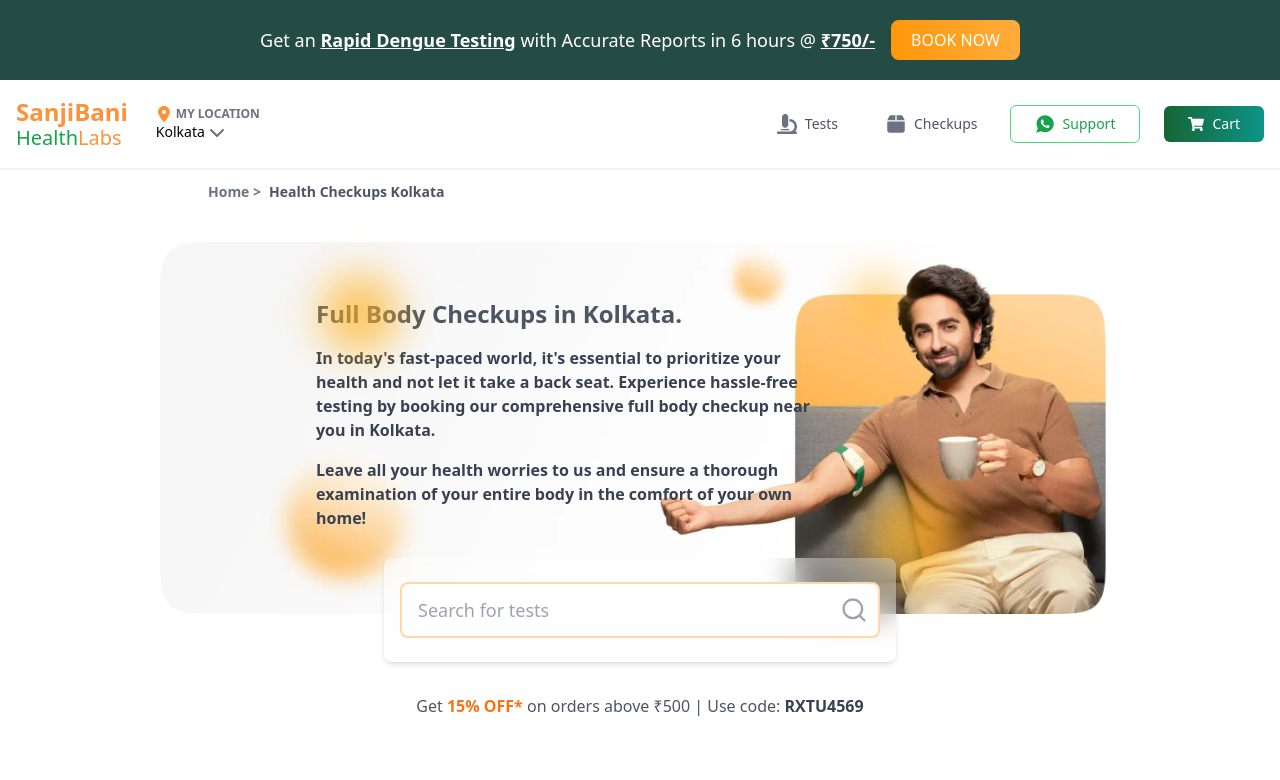
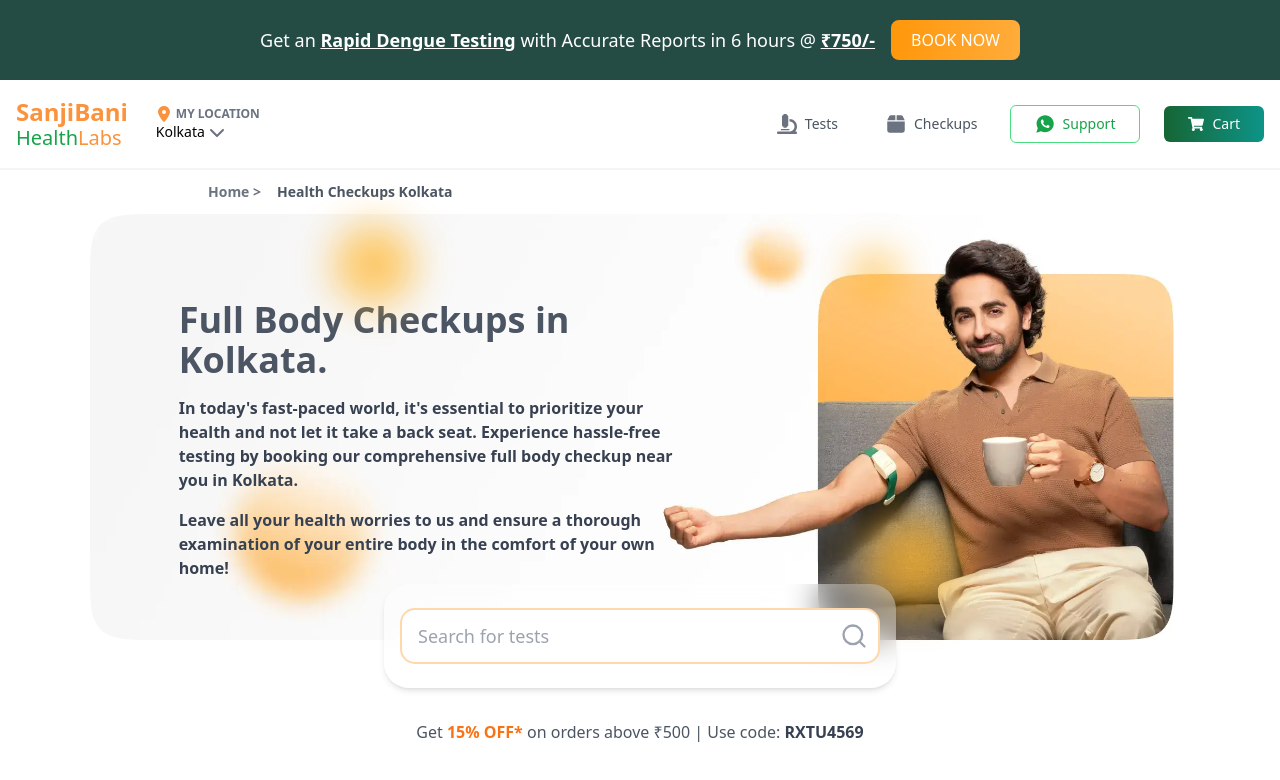
Before and after one commit to abhijitshyamal005/Sanjibani_Health_Lab, a React (Vite) app in the folder frontend/: page /checkup in a window 1280 px wide. Shown: the top 780 px of the page. Built offline with nearby package versions, Linux system fonts and the light colour scheme.

Commit message:
checkup update

```diff
--- a/frontend/src/components/Checkup/Hero.jsx
+++ b/frontend/src/components/Checkup/Hero.jsx
@@ -7,52 +7,47 @@ import { Link } from 'react-router-dom';
 function HeroSection() {
     return (
         <>
-            {/* Breadcrumb */}
-            <div className='flex items-center ml-4 mt-3 text-sm md:ml-10 lg:ml-52'>
-                <Link to='/' className='font-semibold text-gray-500 text-xs md:text-sm'>Home {'>'}</Link>
-                <span className='ml-2 font-semibold  text-gray-600 text-xs md:text-sm'>Health Checkups Kolkata</span>
+            <div className='flex items-center ml-4 md:ml-8 lg:ml-52 mt-3 text-xs md:text-sm'>
+                <Link to='/' className='font-semibold text-gray-500'>Home {'>'}</Link>
+                <span className='ml-4 font-semibold text-gray-600'>Health Checkups Kolkata</span>
             </div>
 
-            {/* Hero Section */}
-            <div className="relative flex flex-col md:flex-row justify-center mt-6 md:mt-10">
+            <div className="relative flex flex-col items-center mt-3">
                 <img
                     src={heroImg}
                     alt="hero img"
-                    className="w-full md:w-3/4 lg:max-w-[1100px] object-contain relative z-10"
+                    className="w-full max-w-[1100px] object-contain relative z-10"
                 />
 
                 {/* Text Section on the left side of the image */}
-                <div className="absolute w-full md:w-1/2 lg:max-w-xl left-0 -mt-16 md:mt-10 md:-ml-11 md:left-1/4 p-4 px-6 md:px-10 z-20">
-                    <h2 className="text-xl md:text-2xl lg:w-full w-3/4   font-bold text-gray-600 mb-4">Full Body Checkups in Kolkata.</h2>
-                    <p className="text-gray-700 text-sm md:text-base font-semibold leading-relaxed mt-3 hidden md:block">
-                        In today's fast-paced world, it's essential to prioritize your health and not let it take a back seat. Experience hassle-free testing by booking our comprehensive full body checkup near you in Kolkata.
-                    </p>
+                <div className="absolute top-1/4 left-1/3 md:-mt-9 transform -translate-x-1/2 max-w-xl p-4 px-6 lg:px-10 z-20">
+                    <h2 className="text-xl md:text-3xl lg:text-4xl md:mt-0 -mt-10 font-bold text-gray-600 mb-4">Full Body Checkups in Kolkata.</h2>
+                    <p className="text-gray-700 mt-4 text-sm md:text-base font-semibold leading-relaxed hidden md:block">
+                    In today's fast-paced world, it's essential to prioritize your health and not let it take a back seat. Experience hassle-free testing by booking our comprehensive full body checkup near you in Kolkata.                    </p>
                     <p className="text-gray-700 text-sm md:text-base font-semibold leading-relaxed mt-4 hidden md:block">
-                        Leave all your health worries to us and ensure a thorough examination of your entire body in the comfort of your own home!
-                    </p>
+                    Leave all your health worries to us and ensure a thorough examination of your entire body in the comfort of your own home!                    </p>
                 </div>
 
                 {/* Animated Blurred Balls */}
-                <div className="absolute top-8 left-1/4 w-20 h-20 bg-[#ffb222] rounded-full blur-[20px] opacity-70 animate-moveBall1 z-20 hidden md:block"></div>
-                <div className="absolute top-9 left-2/3 w-12 h-12 bg-[#ffb222] rounded-full blur-[20px] opacity-70 animate-moveBall2 z-20 hidden md:block"></div>
-                <div className="absolute bottom-7 right-1/4 w-24 h-24 bg-[#ffb222] rounded-full blur-[20px] opacity-70 animate-moveBall3 z-20 hidden md:block"></div>
+                <div className="absolute top-8 left-1/4 w-20 h-20 bg-[#ffb222] rounded-full blur-[20px] opacity-70 animate-moveBall1 z-20"></div>
+                <div className="absolute top-9 left-2/3 w-12 h-12 bg-[#ffb222] rounded-full blur-[20px] opacity-70 animate-moveBall2 z-20"></div>
+                <div className="absolute bottom-7 right-1/4 w-24 h-24 bg-[#ffb222] rounded-full blur-[20px] opacity-70 animate-moveBall3 z-20"></div>
             </div>
 
-            {/* Search Section */}
-            <div className="bg-white bg-opacity-35 backdrop-blur-lg py-6 px-4 rounded-lg shadow-md w-full max-w-lg mx-auto -mt-14 relative z-30">
-                <div className="flex items-center">
+            <div className="bg-white bg-opacity-35 backdrop-blur-lg py-6 px-4 rounded-[25px] shadow-md w-full max-w-lg mx-auto -mt-14 relative z-30">
+                {/* Background matching the width of the search component */}
+                <div className="flex items-center justify-start">
                     <div className="relative w-full">
                         <input
                             type="text"
                             placeholder="Search for tests"
-                            className="w-full px-4 py-3 pr-12 text-lg rounded-lg border-2 border-orange-200 focus:outline-none focus:ring-2 focus:ring-orange-300"
+                            className="w-full px-4 py-3 pr-12 text-lg rounded-[15px] border-2 border-orange-200 focus:outline-none focus:ring-2 focus:ring-orange-300"
                         />
                         <LuSearch className="absolute right-3 top-1/2 transform -translate-y-1/2 text-gray-400 h-7 w-7" />
                     </div>
                 </div>
             </div>
 
-            {/* Offer Section */}
             <div className="text-center mt-6 md:mt-8 px-4">
                 <p className="text-sm md:text-base text-gray-600">
                     Get <span className="text-orange-500 font-semibold">15% OFF*</span> on orders above ₹500 |
```
